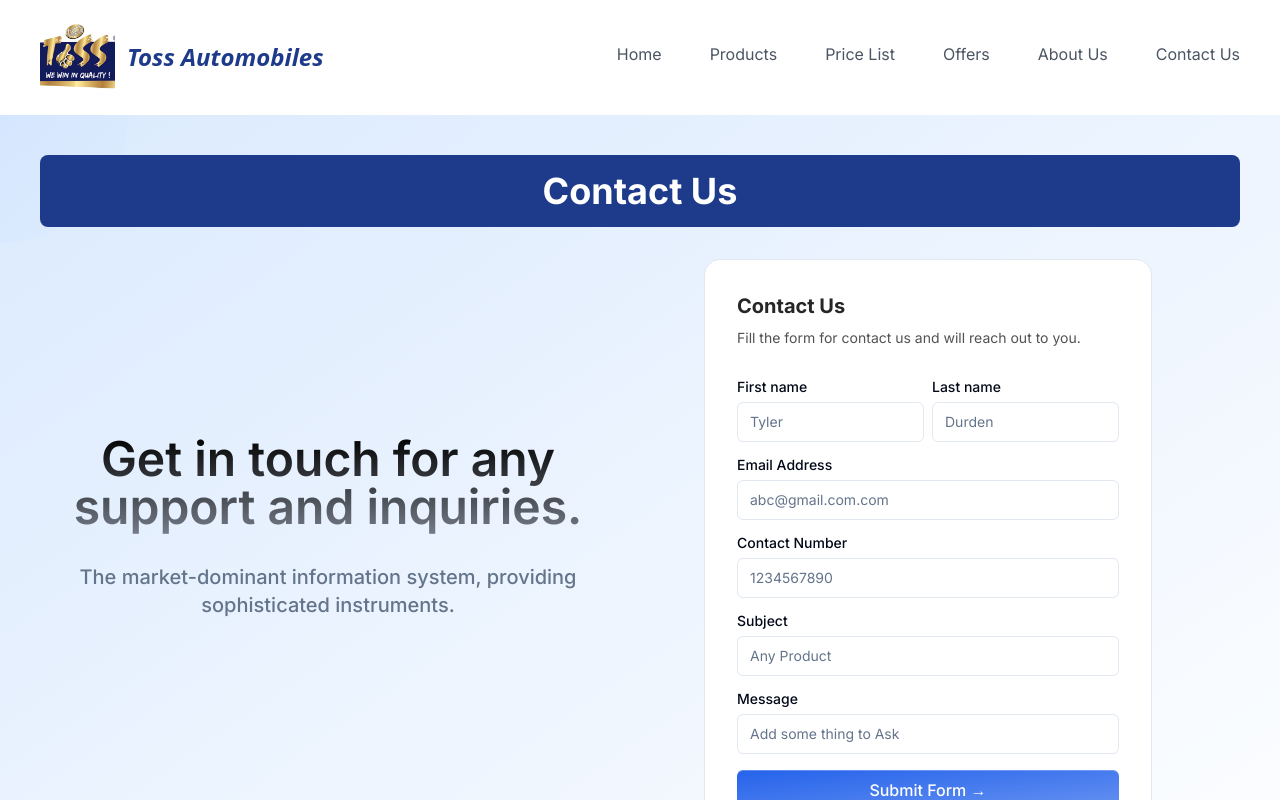
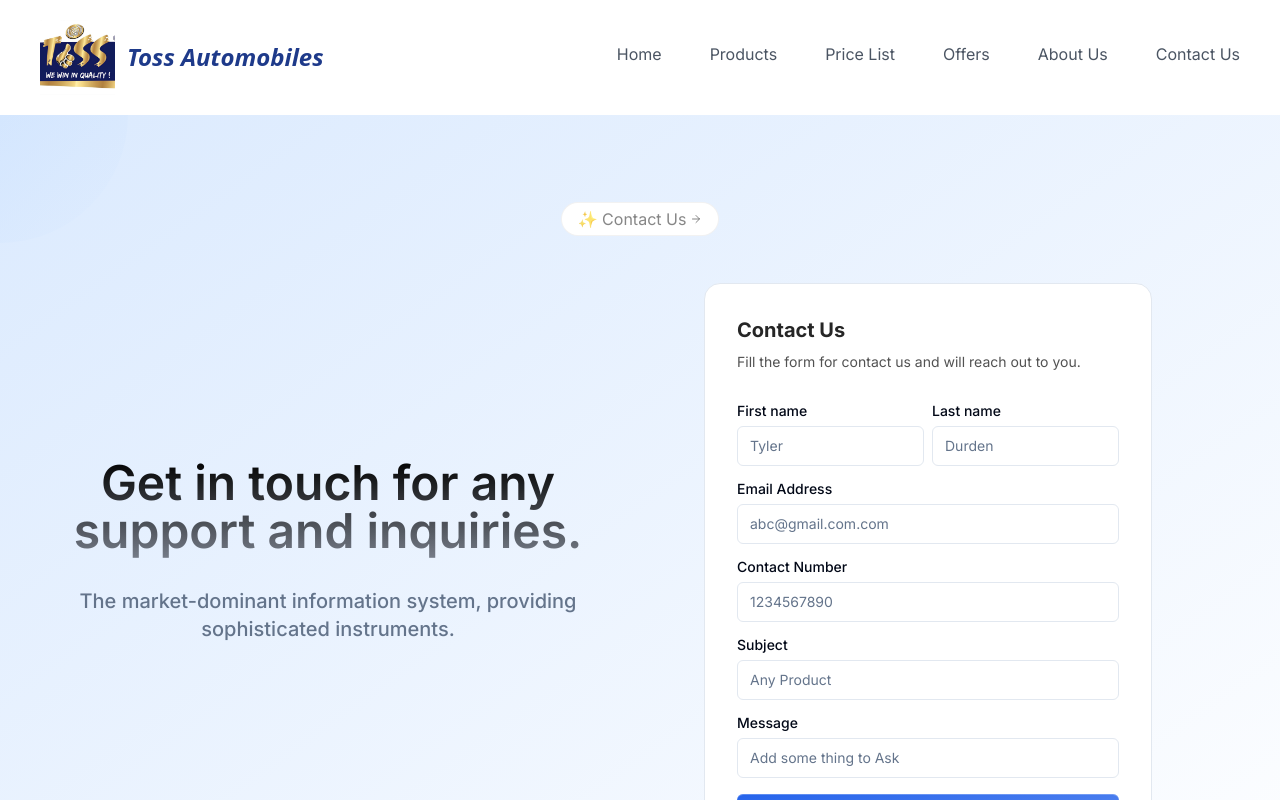
Before and after one commit to darshit890/crosscables, a Next.js app: page /contactUs in a window 1280 px wide. Shown: the top 800 px of the page. Built offline with nearby package versions, Linux system fonts and the light colour scheme.

Commit message:
modified:   app/contactUs/page.tsx 	modified:   app/offers/page.tsx 	modified:   app/products/page.tsx

```diff
--- a/app/contactUs/page.tsx
+++ b/app/contactUs/page.tsx
@@ -1,5 +1,8 @@
 
+import AnimatedShinyText from '@/components/magicui/animated-shiny-text'
 import SignupFormDemo from '@/components/SignupForm'
+import { cn } from '@/lib/utils'
+import { ArrowRightIcon } from 'lucide-react'
 import React from 'react'
 
 const Offers = () => {
@@ -9,7 +12,18 @@ const Offers = () => {
       <div className="absolute top-0 left-0 w-64 h-64 rounded-full bg-gradient-to-br from-blue-200 to-transparent opacity-50 -translate-x-1/2 -translate-y-1/2"></div>
       <div className="absolute bottom-0 right-0 w-64 h-64 rounded-full bg-gradient-to-tl from-blue-200 to-transparent opacity-50 translate-x-1/2 translate-y-1/2"></div>
 
-      <h1 className="text-4xl font-bold text-center mb-8 bg-blue-900 text-white py-4 rounded-lg relative z-10">Contact Us</h1>
+      <div className="z-10 flex min-h-[8rem] items-center justify-center">
+          <div
+            className={cn(
+              "group rounded-full border border-black/5 bg-white text-base text-white transition-all ease-in hover:cursor-pointer hover:bg-gray-50 dark:border-white/5 dark:bg-neutral-800 dark:hover:bg-neutral-700"
+            )}
+          >
+            <AnimatedShinyText className="inline-flex items-center justify-center px-4 py-1 transition ease-out hover:text-neutral-600 hover:duration-300 hover:dark:text-neutral-400">
+              <span>✨ Contact Us</span>
+              <ArrowRightIcon className="ml-1 size-3 transition-transform duration-300 ease-in-out group-hover:translate-x-0.5" />
+            </AnimatedShinyText>
+          </div>
+        </div>
 
       <section className="flex flex-row max-w-7xl mx-auto  pb-20">
       <div className="flex flex-col justify-center">
--- a/app/offers/page.tsx
+++ b/app/offers/page.tsx
@@ -10,7 +10,7 @@ const Offers = () => {
       <div className="absolute top-0 left-0 w-64 h-64 rounded-full bg-gradient-to-br from-blue-200 to-transparent opacity-50 -translate-x-1/2 -translate-y-1/2"></div>
       <div className="absolute bottom-0 right-0 w-64 h-64 rounded-full bg-gradient-to-tl from-blue-200 to-transparent opacity-50 translate-x-1/2 translate-y-1/2"></div>
 
-      <div className="z-10 flex min-h-[8rem] items-center justify-center">
+        <div className="z-10 flex min-h-[8rem] items-center justify-center">
           <div
             className={cn(
               "group rounded-full border border-black/5 bg-white text-base text-white transition-all ease-in hover:cursor-pointer hover:bg-gray-50 dark:border-white/5 dark:bg-neutral-800 dark:hover:bg-neutral-700"
--- a/app/products/page.tsx
+++ b/app/products/page.tsx
@@ -20,7 +20,7 @@ const Offers = () => {
             )}
           >
             <AnimatedShinyText className="inline-flex items-center justify-center px-4 py-1 transition ease-out hover:text-neutral-600 hover:duration-300 hover:dark:text-neutral-400">
-              <span>✨ About us</span>
+              <span>✨ Products</span>
               <ArrowRightIcon className="ml-1 size-3 transition-transform duration-300 ease-in-out group-hover:translate-x-0.5" />
             </AnimatedShinyText>
           </div>
```
